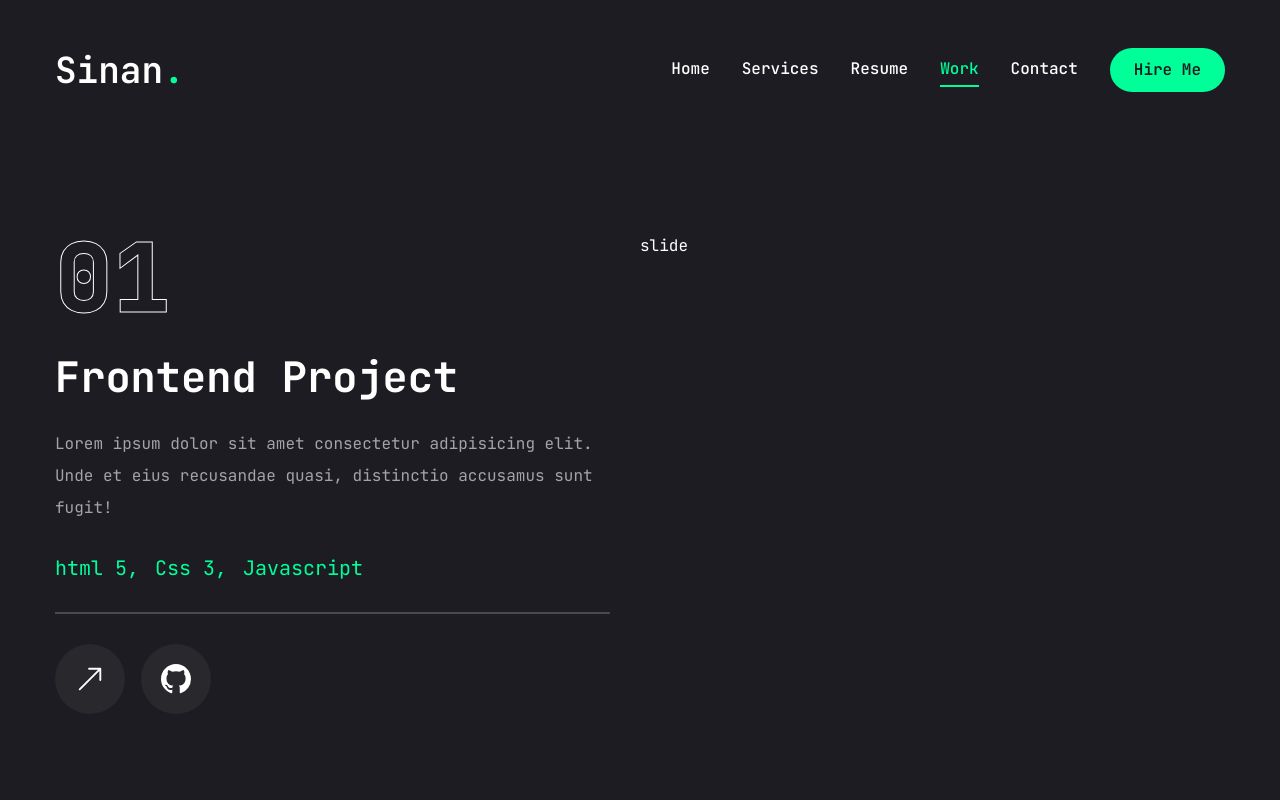
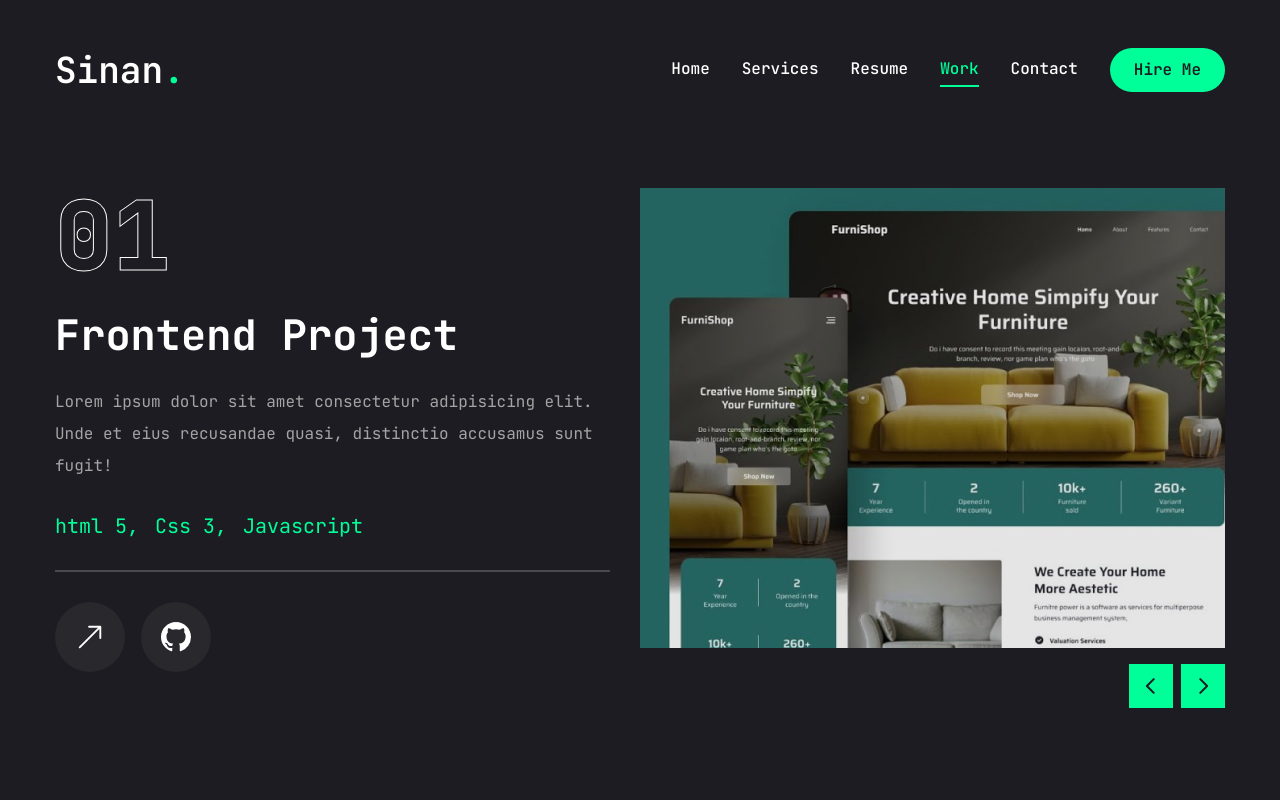
Before and after one commit to sinantech/portfolio-website-example, a Next.js app: page /work in a window 1280 px wide. Built offline with nearby package versions, Linux system fonts and the light colour scheme.

Commit message:
feat:complete work page and 2.39.58 leftover

```diff
--- a/app/work/page.jsx
+++ b/app/work/page.jsx
@@ -1,6 +1,7 @@
+/* eslint-disable jsx-a11y/alt-text */
 "use client";
 
-import { motion } from "framer-motion";
+import { easeIn, motion } from "framer-motion";
 import React, { useState } from "react";
 import { Swiper, SwiperSlide } from "swiper/react";
 import "swiper/css";
@@ -14,6 +15,7 @@ import {
 
 import Link from "next/link";
 import Image from "next/image";
+import WorkSliderBtns from "@/components/WorkSliderBtns";
 
 const projects = [
   {
@@ -53,10 +55,19 @@ const projects = [
 
 const Work = () => {
   const [project, setProject] = useState(projects[0]);
+  const handleSlideChange = (swiper) => {
+    //get current slide index
+    const currentIndex = swiper.activeIndex;
+    //update project state based on current slide index
+    setProject(projects[currentIndex]);
+  };
   return (
     <motion.section
       initial={{ opacity: 0 }}
-      animate={{ opacity: 1 }}
+      animate={{
+        opacity: 1,
+        transition: { delay: 2.4, duration: 0.4, ease: easeIn },
+      }}
       className="min-h-[80vh] flex flex-col justify-center py-12 xl:px-0"
     >
       <div className="container mx-auto">
@@ -119,10 +130,36 @@ const Work = () => {
             </div>
           </div>
           <div className="w-full xl:w-[50%]">
-            <Swiper>
+            <Swiper
+              spaceBetween={30}
+              slidesPerView={1}
+              className="xl:h-[520px] mb-12"
+              onSlideChange={handleSlideChange}
+            >
               {projects.map((project, index) => {
-                return <SwiperSlide key={index}>slide</SwiperSlide>;
+                return (
+                  <SwiperSlide key={index} className="w-full ">
+                    <div className="h-[460px] relative group flex justify-center items-center bg-pink-50/20">
+                      {/* overlay */}
+                      <div className="absolute top-0 bottom-0 w-full h-full bg-black/10 z-10"></div>
+                      {/* image */}
+                      <div className="relative w-full h-full">
+                        <Image
+                          src={project.image}
+                          fill
+                          className="object-cover"
+                          alt=""
+                        />
+                      </div>
+                    </div>
+                  </SwiperSlide>
+                );
               })}
+              {/* slider buttons */}
+              <WorkSliderBtns
+                containerStyles="flex gap-2 absolute right-0 bottom-[calc(50%_-_22px)] xl:bottom-0 z-20 w-full justify-between xl:w-max xl:justify-none"
+                btnStyles="bg-accent hover:bg-accent-hover text-primary text-[22px] w-[44px] h-[44px] flex justify-center items-center transition-all"
+              />
             </Swiper>
           </div>
         </div>
--- /dev/null
+++ b/components/WorkSliderBtns.jsx
@@ -0,0 +1,20 @@
+"use client";
+
+import { useSwiper } from "swiper/react";
+import { PiCaretLeftBold, PiCaretRightBold } from "react-icons/pi";
+
+const WorkSliderBtns = ({ containerStyles, btnStyles, iconsStyles }) => {
+  const swiper = useSwiper();
+  return (
+    <div className={containerStyles}>
+      <button className={btnStyles} onClick={() => swiper.slidePrev()}>
+        <PiCaretLeftBold className={iconsStyles} />
+      </button>
+      <button className={btnStyles} onClick={() => swiper.slideNext()}>
+        <PiCaretRightBold className={iconsStyles} />
+      </button>
+    </div>
+  );
+};
+
+export default WorkSliderBtns;
```
